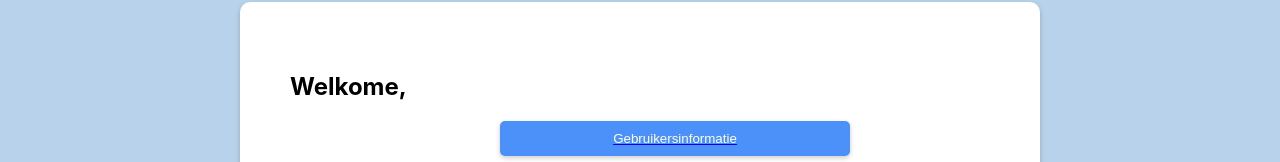
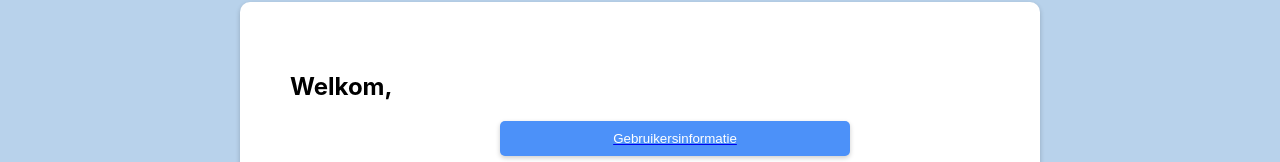
Before and after one commit to hesitantronin/TTDL-web-app, a React (Create React App) app in the folder ttdl-webapp/frontend/ttdl-frontend/: page /home in a window 1280 px wide. Shown: the part 300-462 px from the top of the page. Built offline with nearby package versions, Linux system fonts and the light colour scheme.

Commit message:
welcome typo
I was testing something and forgot to put it back

```diff
--- a/ttdl-webapp/frontend/ttdl-frontend/src/Views/HomePage.tsx
+++ b/ttdl-webapp/frontend/ttdl-frontend/src/Views/HomePage.tsx
@@ -12,7 +12,7 @@ function Home(){
              <Navbar />
              <div className={generalStyle.container}>
                 <div className={generalStyle.box}>
-                    <h2>Welkome, {name}</h2>
+                    <h2>Welkom, {name}</h2>
 
                     <Link to='/UserOverview'>
                         <button
```
